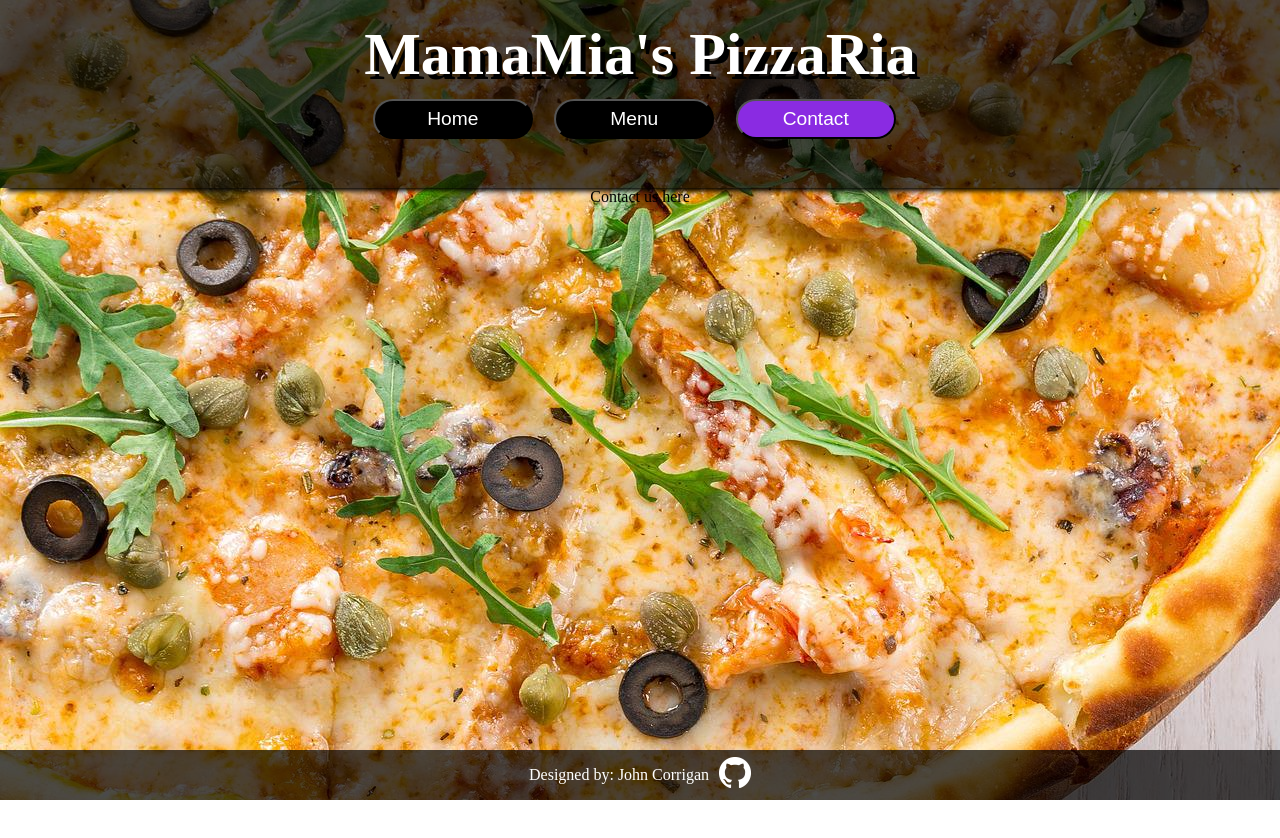
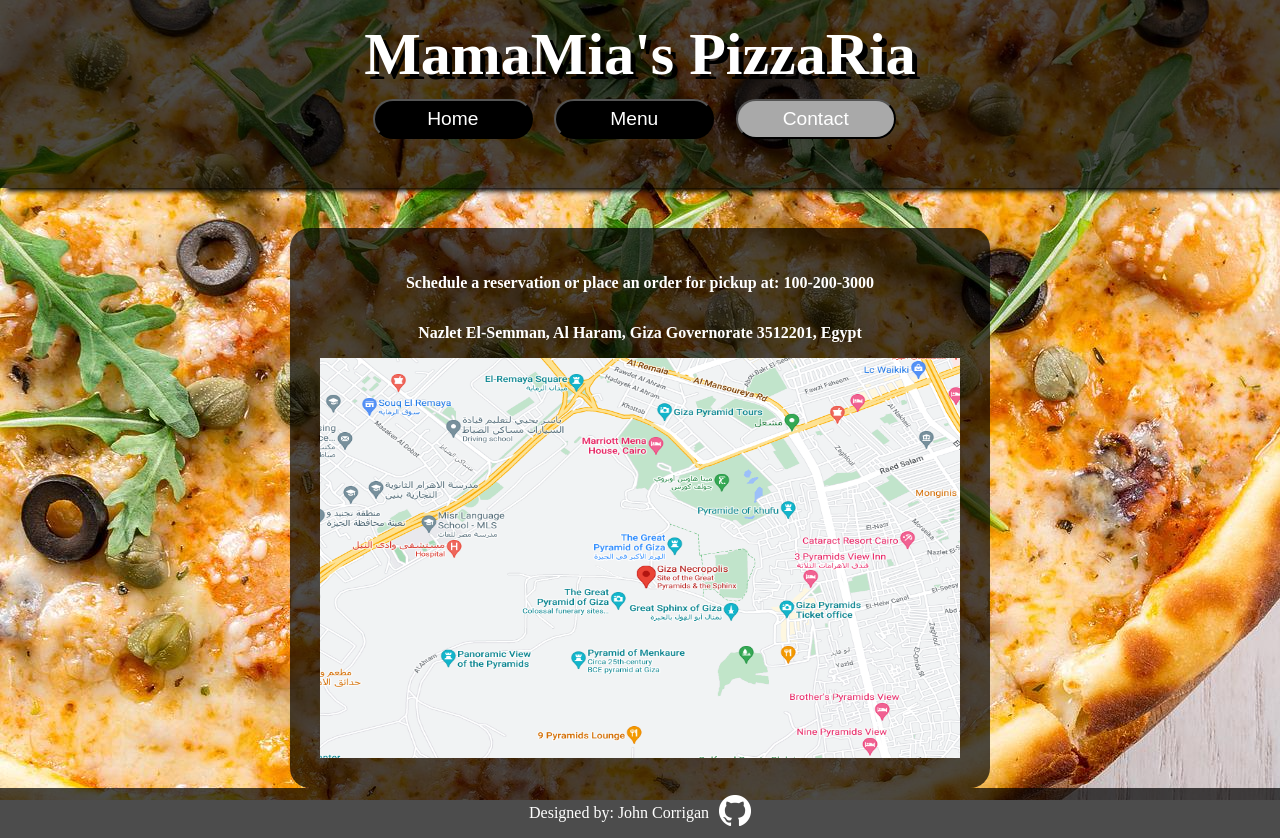
Before and after one commit to JohnCorrigan1/restaurant-page, a website built with webpack: page dist/index.html in a window 1280 px wide. Both pictures are taken after a click on the button "Contact". Before the commit the page ends 800 px from the top, so only its background shows below. Built offline with nearby package versions, Linux system fonts and the light colour scheme.

Commit message:
contact page done

```diff
--- a/src/pages/contactPage.js
+++ b/src/pages/contactPage.js
@@ -1,3 +1,5 @@
+import Giza from './../imgs/giza.png'
+
 export default function loadContact(){
 
     const content = document.querySelector('.content')
@@ -5,9 +7,20 @@ export default function loadContact(){
     main.setAttribute('id', 'main')
     content.appendChild(main);
 
-    const contactTitle = document.createElement('div')
-    contactTitle.classList.add('contact-title')
-    contactTitle.textContent = "Contact us here"
-    main.appendChild(contactTitle)
+    const contactDiv = document.createElement('div')
+    contactDiv.classList.add('contact-div')
+    main.appendChild(contactDiv)
 
-    }
+    const phoneNum = document.createElement('p')
+    phoneNum.textContent = "Schedule a reservation or place an order for pickup at: 100-200-3000"
+    contactDiv.appendChild(phoneNum)
+
+    const address = document.createElement('p')
+    address.textContent = "Nazlet El-Semman, Al Haram, Giza Governorate 3512201, Egypt"
+    contactDiv.appendChild(address)
+
+    const giza = new Image();
+    giza.src = Giza;
+    giza.classList.add('giza')
+    contactDiv.appendChild(giza)
+}
--- a/src/pages/homePage.js
+++ b/src/pages/homePage.js
@@ -17,9 +17,7 @@ about.classList.add('about')
 about.textContent = "This image of the chef was created by DALL.E an AI that generates images from text prompts. That's why it looks so weird. The prompt for this image was 'professional chef happily making a large pizza in a fancy restaurant studio lighting'"
 aboutDiv.appendChild(about)
 
-// const chef = document.createElement('img')
 const chef = new Image();
-// chef.src = './imgs/pizza_chef.jpg'
 chef.src = Chef;
 chef.classList.add('chef')
 aboutDiv.appendChild(chef)
--- a/src/style.css
+++ b/src/style.css
@@ -59,16 +59,12 @@ body {
 }
 
 .nav-button:hover {
-    background-color: aquamarine;
+    background-color: darkgray;
     cursor: pointer;
 }
 
-.nav-button:active{
-    background: cornflowerblue;
-}
-
 .current-page{
-    background-color: blueviolet;
+    background-color: darkgray;
 }
 
 .title{
@@ -110,15 +106,14 @@ body {
 .main{
     display: flex;
     justify-content: center;
+    align-items: center;
     position: relative;
 }
 
 .grid-container{
     display: grid;
     grid-template-columns: repeat(auto-fit, minmax(300px, 500px));
-    margin-top: 10vh;
-    margin-right: auto;
-    margin-left: auto;
+    margin: 5vh auto 10px auto;
     width: fit-content;
     max-width: 75vw;
     background-color: rgba(0, 0, 0, 0.5);
@@ -138,6 +133,28 @@ body {
     height: 200px;
     width: 200px;
 }
+
+.contact-div{
+    display: flex;
+    flex-direction: column;
+    justify-content: center;
+    align-items: center;
+    margin: 5vh auto 0 auto;
+    padding: 30px;
+    background-color: rgba(0, 0, 0, 0.7);
+    color: white;
+    font-weight: 700;
+    width: fit-content;
+    border-radius: 20px;
+}
+
+.giza{
+    height: auto;
+    max-height: 50vh;
+    width: 50vw;
+}
+
+
 
 footer{
     color:white;
@@ -181,4 +198,12 @@ footer{
     .grid-container{
         max-width: 100vw;
     }
+
+    .contact-div{
+        margin-top: 15vh;
+    }
+
+    .giza {
+        height: auto;
+    }
 }
```
Also changed, not shown: dist/e61c3bed8578976feb5c.png (added), dist/main.js, src/imgs/giza.png (added).
